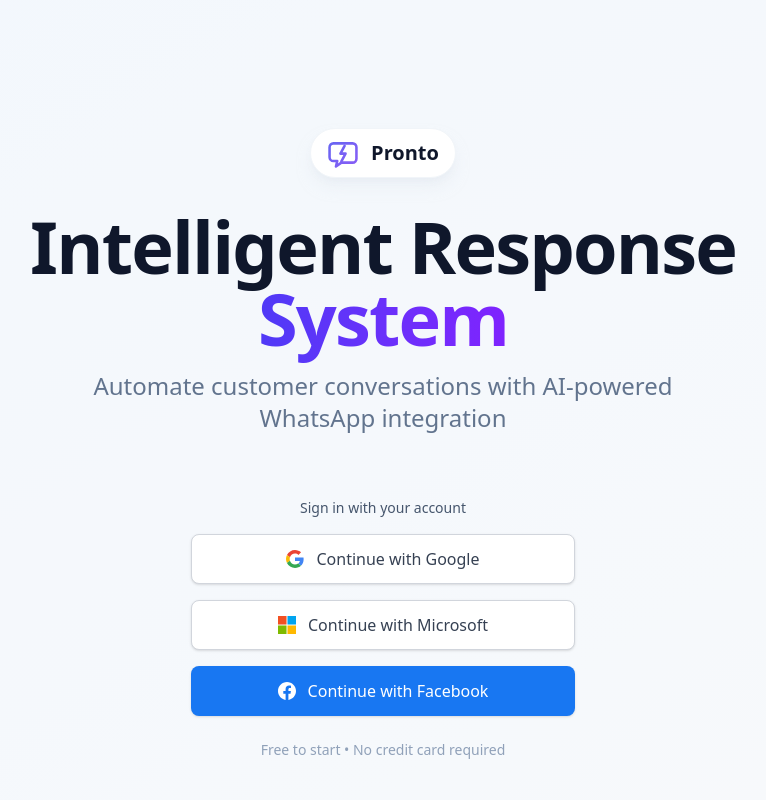
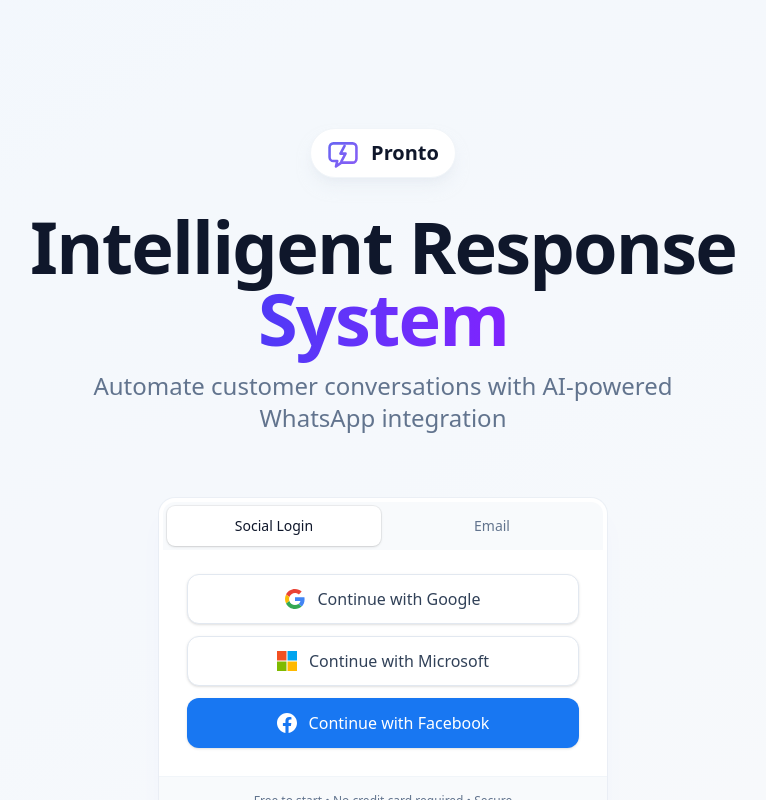
Before and after one commit to talsag-dev/pronto, a Next.js app: page / in a window 1280 px wide. Shown: the whole page, without its empty margins (257-1023 px from the left). Built offline with nearby package versions, Linux system fonts and the light colour scheme; no server answers.

Commit message:
fix: smart tracker v2 quota

```diff
--- a/app/page.tsx
+++ b/app/page.tsx
@@ -112,30 +112,93 @@
 
             {/* CTA */}
             <div className="pt-8 space-y-4">
-              <p className="text-sm font-medium text-slate-600 mb-4">Sign in with your account</p>
-              <div className='flex flex-col justify-center items-center gap-4'>
-              {/* Google */}
-              <button
+              {/* Auth Card */}
+              <div className="max-w-md mx-auto w-full bg-white rounded-2xl shadow-xl shadow-indigo-500/5 ring-1 ring-slate-200/50 overflow-hidden">
+                <div className="p-1">
+                  <AuthTabs
+                    loading={loading}
+                    setLoading={setLoading}
+                    handleGoogleSignIn={handleGoogleSignIn}
+                    handleOAuthSignIn={handleOAuthSignIn}
+                    supabase={supabase}
+                    router={router}
+                  />
+                </div>
+                <div className="px-6 py-4 bg-slate-50 border-t border-slate-100">
+                  <p className="text-xs text-center text-slate-500">
+                    Free to start • No credit card required • Secure
+                  </p>
+                </div>
+              </div>
+
+            </div>
+          </motion.div>
+        </div>
+      </div>
+    </main>
+  );
+}
+
+function AuthTabs({
+  loading,
+  setLoading,
+  handleGoogleSignIn,
+  handleOAuthSignIn,
+  supabase,
+  router
+}: any) {
+  const [activeTab, setActiveTab] = useState<'social' | 'email'>('social');
+
+  return (
+    <div>
+      <div className="grid grid-cols-2 p-1 bg-slate-100/50 rounded-t-xl gap-1">
+        <button
+          onClick={() => setActiveTab('social')}
+          className={`py-2.5 text-sm font-medium rounded-lg transition-all ${
+            activeTab === 'social'
+              ? 'bg-white text-slate-900 shadow-sm ring-1 ring-black/5'
+              : 'text-slate-500 hover:text-slate-700 hover:bg-slate-200/50'
+          }`}
+        >
+          Social Login
+        </button>
+        <button
+          onClick={() => setActiveTab('email')}
+          className={`py-2.5 text-sm font-medium rounded-lg transition-all ${
+            activeTab === 'email'
+              ? 'bg-white text-slate-900 shadow-sm ring-1 ring-black/5'
+              : 'text-slate-500 hover:text-slate-700 hover:bg-slate-200/50'
+          }`}
+        >
+          Email
+        </button>
+      </div>
+
+      <div className="p-6">
+        {activeTab === 'social' ? (
+          <div className="space-y-3">
+             {/* Google */}
+             <button
                 onClick={handleGoogleSignIn}
                 disabled={loading}
-                className="w-full max-w-sm px-6 py-3 bg-white hover:bg-gray-50 disabled:bg-slate-100 border border-gray-300 rounded-lg shadow-sm hover:shadow-md transition-all disabled:cursor-not-allowed inline-flex items-center justify-center gap-3 text-base font-medium text-gray-700"
+                className="w-full px-6 py-3 bg-white hover:bg-gray-50 disabled:bg-slate-50 border border-slate-200 rounded-xl text-slate-700 font-medium transition-all shadow-sm hover:shadow-md flex items-center justify-center gap-3 active:scale-[0.98]"
               >
-                <svg width="18" height="18" xmlns="http://www.w3.org/2000/svg" viewBox="0 0 48 48">
+                <svg width="20" height="20" xmlns="http://www.w3.org/2000/svg" viewBox="0 0 48 48">
                   <path fill="#EA4335" d="M24 9.5c3.54 0 6.71 1.22 9.21 3.6l6.85-6.85C35.9 2.38 30.47 0 24 0 14.62 0 6.51 5.38 2.56 13.22l7.98 6.19C12.43 13.72 17.74 9.5 24 9.5z"/>
                   <path fill="#4285F4" d="M46.98 24.55c0-1.57-.15-3.09-.38-4.55H24v9.02h12.94c-.58 2.96-2.26 5.48-4.78 7.18l7.73 6c4.51-4.18 7.09-10.36 7.09-17.65z"/>
                   <path fill="#FBBC05" d="M10.53 28.59c-.48-1.45-.76-2.99-.76-4.59s.27-3.14.76-4.59l-7.98-6.19C.92 16.46 0 20.12 0 24c0 3.88.92 7.54 2.56 10.78l7.97-6.19z"/>
                   <path fill="#34A853" d="M24 48c6.48 0 11.93-2.13 15.89-5.81l-7.73-6c-2.15 1.45-4.92 2.3-8.16 2.3-6.26 0-11.57-4.22-13.47-9.91l-7.98 6.19C6.51 42.62 14.62 48 24 48z"/>
                 </svg>
-                {loading ? 'Signing in...' : 'Continue with Google'}
+                Continue with Google
               </button>
 
               {/* Microsoft */}
               <button
                 onClick={() => handleOAuthSignIn('azure')}
                 disabled={loading}
-                className="w-full max-w-sm px-6 py-3 bg-white hover:bg-gray-50 disabled:bg-slate-100 border border-gray-300 rounded-lg shadow-sm hover:shadow-md transition-all disabled:cursor-not-allowed inline-flex items-center justify-center gap-3 text-base font-medium text-gray-700"
+                className="w-full px-6 py-3 bg-white hover:bg-gray-50 disabled:bg-slate-50 border border-slate-200 rounded-xl text-slate-700 font-medium transition-all shadow-sm hover:shadow-md flex items-center justify-center gap-3 active:scale-[0.98]"
               >
-                <svg width="18" height="18" viewBox="0 0 23 23" fill="none">
+                <svg width="20" height="20" viewBox="0 0 23 23" fill="none">
                   <path d="M0 0h10.9v10.9H0z" fill="#f25022"/>
                   <path d="M12.1 0H23v10.9H12.1z" fill="#00a4ef"/>
                   <path d="M0 12.1h10.9V23H0z" fill="#7fba00"/>
@@ -148,19 +211,118 @@
               <button
                 onClick={() => handleOAuthSignIn('facebook')}
                 disabled={loading}
-                className="w-full max-w-sm px-6 py-3 bg-[#1877f2] hover:bg-[#165dc7] disabled:bg-slate-400 border border-transparent rounded-lg shadow-sm hover:shadow-md transition-all disabled:cursor-not-allowed inline-flex items-center justify-center gap-3 text-base font-medium text-white"
+                className="w-full px-6 py-3 bg-[#1877f2] hover:bg-[#165dc7] disabled:bg-slate-400 border border-transparent rounded-xl text-white font-medium transition-all shadow-sm hover:shadow-md flex items-center justify-center gap-3 active:scale-[0.98]"
               >
-                <svg width="18" height="18" viewBox="0 0 24 24" fill="currentColor">
+                <svg width="20" height="20" viewBox="0 0 24 24" fill="currentColor">
                   <path d="M24 12.073c0-6.627-5.373-12-12-12s-12 5.373-12 12c0 5.99 4.388 10.954 10.125 11.854v-8.385H7.078v-3.47h3.047V9.43c0-3.007 1.792-4.669 4.533-4.669 1.312 0 2.686.235 2.686.235v2.953H15.83c-1.491 0-1.956.925-1.956 1.874v2.25h3.328l-.532 3.47h-2.796v8.385C19.612 23.027 24 18.062 24 12.073z"/>
                 </svg>
                 Continue with Facebook
               </button>
-              </div>
-              <p className="text-sm text-slate-400 mt-6">Free to start • No credit card required</p>
-            </div>
-          </motion.div>
-        </div>
+          </div>
+        ) : (
+          <AuthForm
+            loading={loading}
+            setLoading={setLoading}
+            supabase={supabase}
+            router={router}
+          />
+        )}
       </div>
-    </main>
+    </div>
   );
 }
+
+
+function AuthForm({ loading, setLoading, supabase, router }: {
+  loading: boolean;
+  setLoading: (l: boolean) => void;
+  supabase: any;
+  router: any;
+}) {
+  const [isSignUp, setIsSignUp] = useState(false);
+  const [email, setEmail] = useState('');
+  const [password, setPassword] = useState('');
+
+  const handleEmailAuth = async (e: React.FormEvent) => {
+    e.preventDefault();
+    setLoading(true);
+
+    try {
+      if (isSignUp) {
+        const { error } = await supabase.auth.signUp({
+          email,
+          password,
+          options: {
+            emailRedirectTo: `${process.env.NEXT_PUBLIC_APP_URL}/auth/callback`,
+          },
+        });
+        if (error) throw error;
+        alert('Check your email to confirm your account!');
+      } else {
+        const { error } = await supabase.auth.signInWithPassword({
+          email,
+          password,
+        });
+        if (error) throw error;
+        router.push('/dashboard');
+      }
+    } catch (error: any) {
+      console.error('Error:', error.message);
+      alert(error.message || 'Authentication failed');
+    } finally {
+      setLoading(false);
+    }
+  };
+
+  return (
+    <div className="space-y-4">
+      <form onSubmit={handleEmailAuth} className="space-y-4">
+        <div className="space-y-3">
+          <div>
+            <label className="block text-xs font-semibold text-slate-700 mb-1.5 ml-1">Email Address</label>
+            <input
+              id="email"
+              type="email"
+              placeholder="name@company.com"
+              value={email}
+              onChange={(e) => setEmail(e.target.value)}
+              required
+              className="w-full px-4 py-2.5 bg-slate-50 border border-slate-200 rounded-xl text-sm text-slate-900 placeholder:text-slate-400 focus:outline-none focus:ring-2 focus:ring-indigo-500/20 focus:border-indigo-500 transition-all shadow-sm"
+            />
+          </div>
+          <div>
+            <label className="block text-xs font-semibold text-slate-700 mb-1.5 ml-1">Password</label>
+            <input
+              id="password"
+              type="password"
+              placeholder="••••••••"
+              value={password}
+              onChange={(e) => setPassword(e.target.value)}
+              required
+              minLength={6}
+              className="w-full px-4 py-2.5 bg-slate-50 border border-slate-200 rounded-xl text-sm text-slate-900 placeholder:text-slate-400 focus:outline-none focus:ring-2 focus:ring-indigo-500/20 focus:border-indigo-500 transition-all shadow-sm"
+            />
+          </div>
+        </div>
+
+        <button
+          type="submit"
+          disabled={loading}
+          className="w-full px-6 py-3 bg-slate-900 hover:bg-slate-800 disabled:bg-slate-400 text-white rounded-xl text-sm font-semibold transition-all shadow-lg shadow-slate-900/10 active:scale-[0.98]"
+        >
+          {loading ? 'Processing...' : (isSignUp ? 'Create Account' : 'Sign In')}
+        </button>
+      </form>
+
+      <div className="text-center">
+        <button
+          type="button"
+          onClick={() => setIsSignUp(!isSignUp)}
+          className="text-xs text-slate-500 hover:text-indigo-600 font-medium transition-colors"
+        >
+          {isSignUp ? 'Already have an account? Sign in' : 'New to Pronto? Create an account'}
+        </button>
+      </div>
+    </div>
+  );
+}
```
